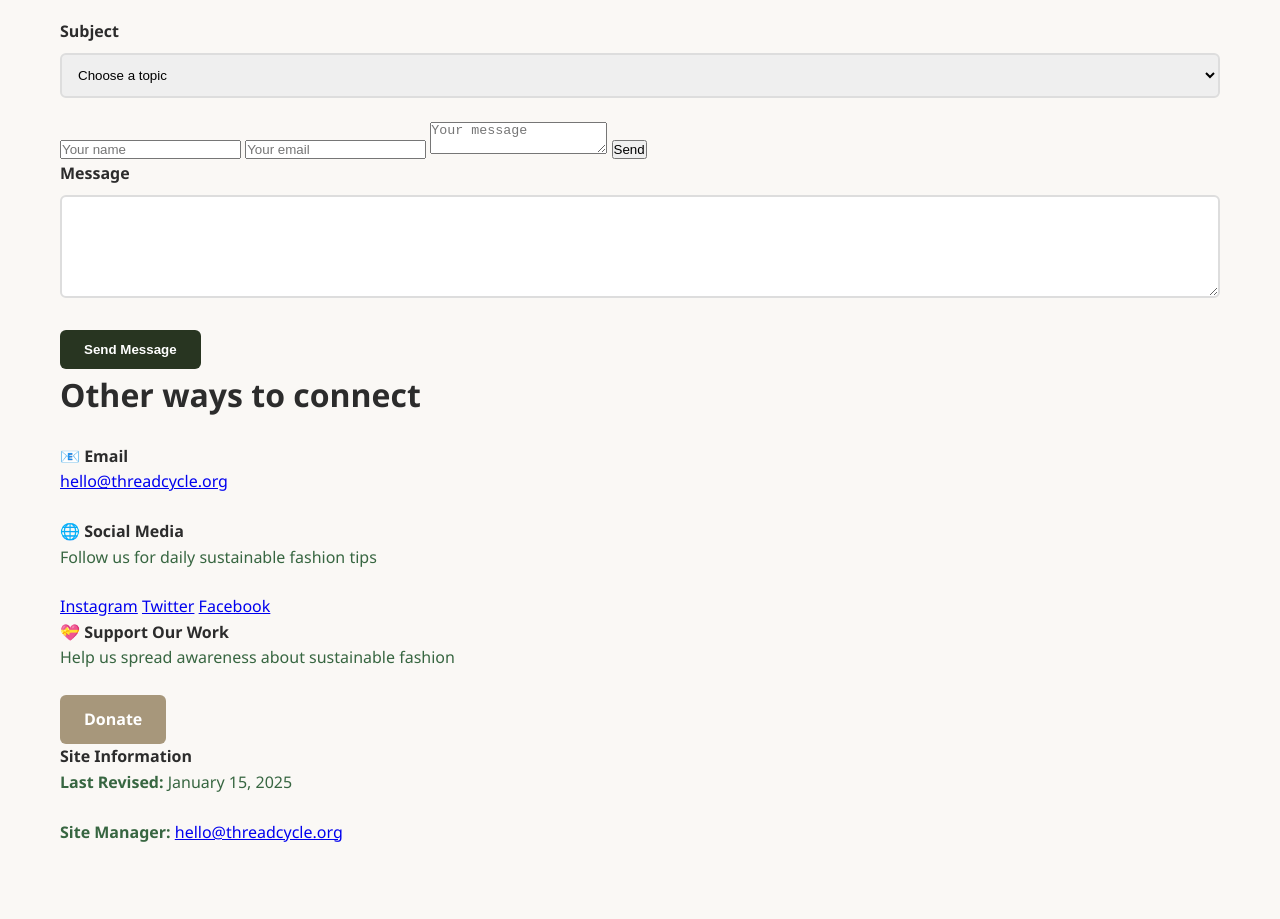
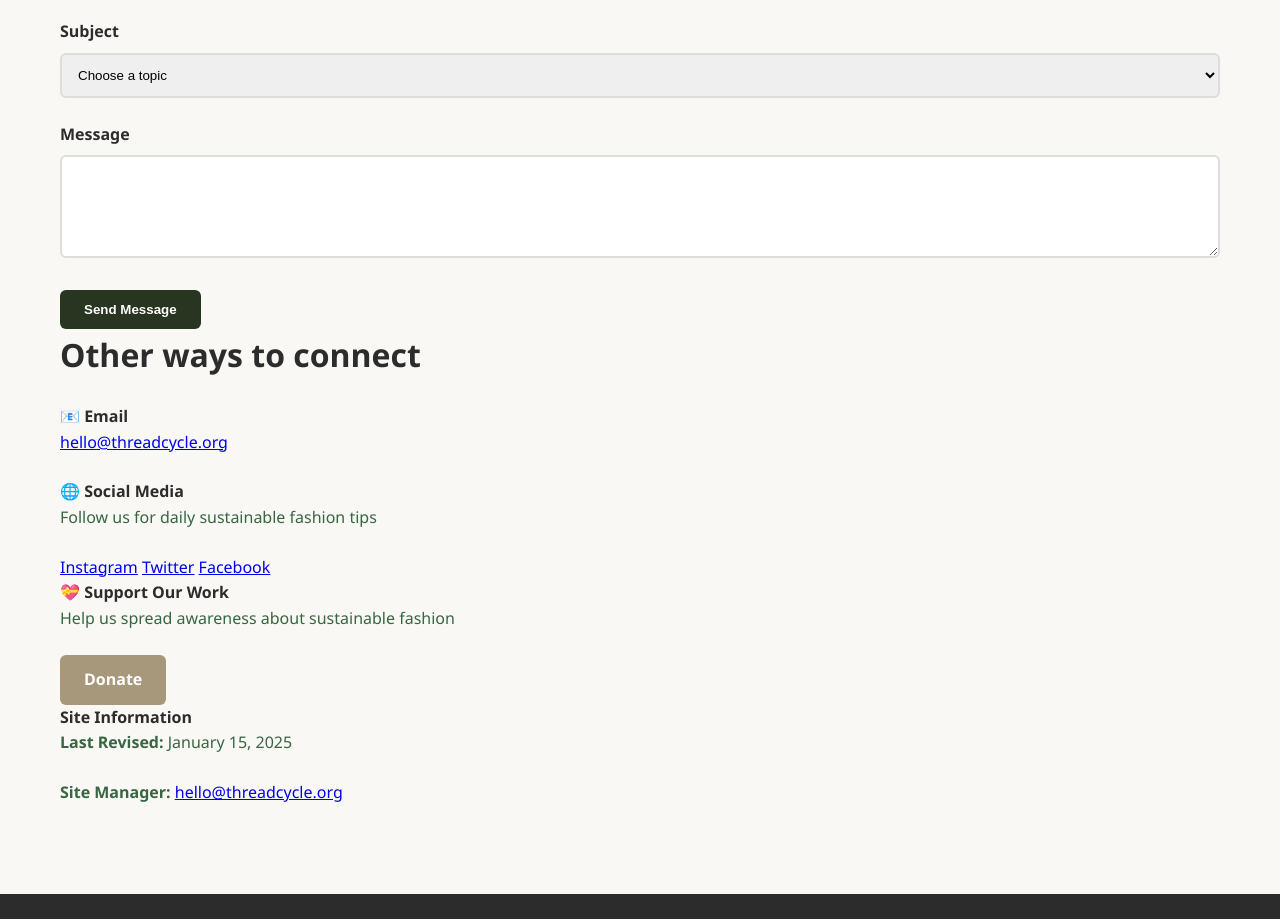
Before and after one commit to mishaghcomp/mishaghcomp.github.io, a plain HTML site: page contact.html in a window 1280 px wide. Shown: the part 1400-2319 px from the top of the page. Drawn offline with Linux system fonts and the light colour scheme.

Commit message:
Remove contact form from contact.html
Removed the contact form from the contact page.

```diff
--- a/contact.html
+++ b/contact.html
@@ -167,13 +167,6 @@
                     <option value="media">Media Inquiry</option>
                   </select>
                 </div>
-                <form id="contactForm">
-  <input type="text" id="name" placeholder="Your name" required>
-  <input type="email" id="email" placeholder="Your email" required>
-  <textarea id="message" placeholder="Your message" required></textarea>
-  <button type="submit">Send</button>
-  <div id="status"></div>
-</form>
 
                 <div class="form-group">
                   <label for="message">Message</label>
```
